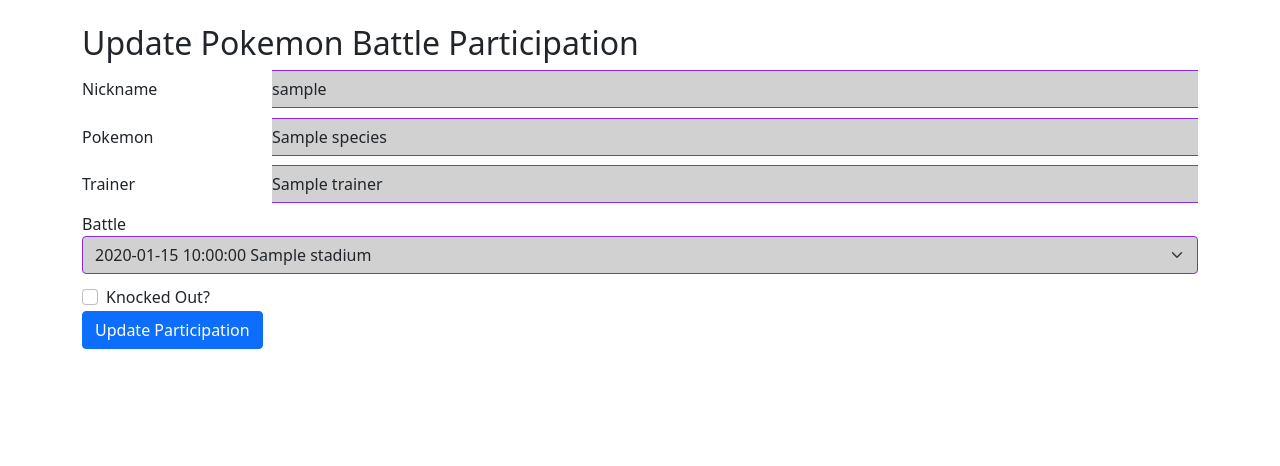
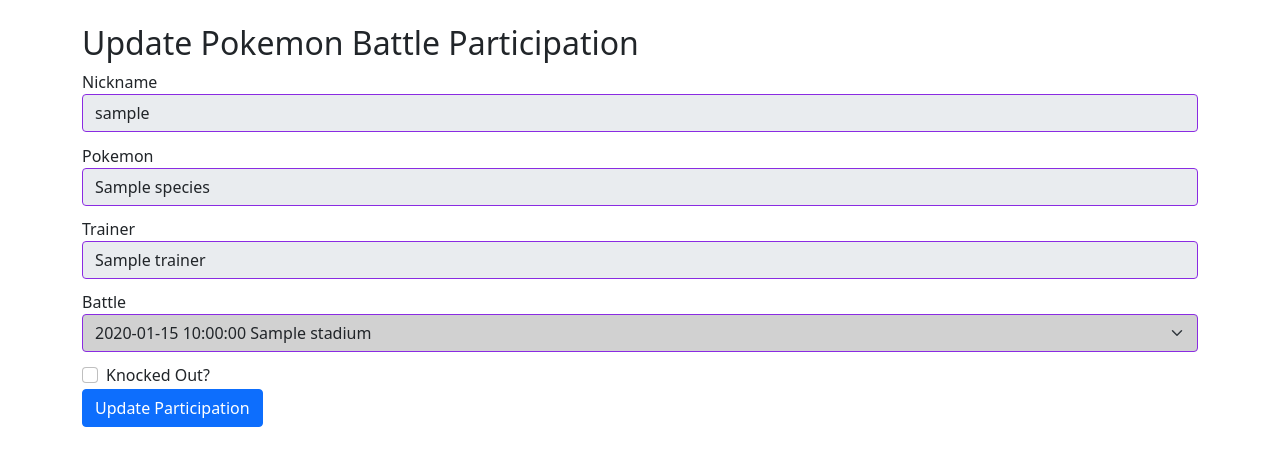
Before and after one commit to cliff-bielinski/cs340_project, a Flask app: template templates/forms/updatepokebattle.j2 in a window 1280 px wide. Shown: the part 56-522 px from the top of the page. Run offline with Flask 2, Linux system fonts and the light colour scheme; the template is opened without the code that fills it: most values are stand-ins (such as "Sample title", 1, 10 or a date in 2020); some libraries are stand-ins or nearby versions.

Commit message:
Fixed pokebattle input box

```diff
--- a/templates/forms/updatepokebattle.j2
+++ b/templates/forms/updatepokebattle.j2
@@ -3,23 +3,17 @@
 {% block content %}
   <h2>Update Pokemon Battle Participation</h2>
   <form action="/updatepokebattle/{{pokebattle['pokebattle_id']}}" method="post">
-    <div class="form-group row">
-      <label for="nickname" class="col-sm-2 col-form-label">Nickname</label>
-      <div class="col-sm-10">
-        <input type="text" readonly class="form-control-plaintext" id="nickname" name="nickname" value={{pokebattle['nickname']}}>
-      </div>
+    <div class="form-group">
+      <label for="nickname">Nickname</label>
+      <input type="text" readonly class="form-control" id="nickname" name="nickname" value={{pokebattle['nickname']}}>
     </div>
-    <div class="form-group row">
-      <label for="pokemon" class="col-sm-2 col-form-label">Pokemon</label>
-      <div class="col-sm-10">
-        <input type="text" readonly class="form-control-plaintext" id="pokemon" name="pokemon" value="{{pokebattle['species']}}">
-      </div>
+    <div class="form-group">
+      <label for="pokemon">Pokemon</label>
+      <input type="text" readonly class="form-control" id="pokemon" name="pokemon" value="{{pokebattle['species']}}">
     </div>
-    <div class="form-group row">
-      <label for="trainer" class="col-sm-2 col-form-label">Trainer</label>
-      <div class="col-sm-10">
-        <input type="text" readonly class="form-control-plaintext" id="trainer" name="trainer" value="{{pokebattle['trainer']}}">
-      </div>
+    <div class="form-group">
+      <label for="trainer">Trainer</label>
+      <input type="text" readonly class="form-control" id="trainer" name="trainer" value="{{pokebattle['trainer']}}">
     </div>
     <div class="form-group">
       <label for="battle">Battle</label>
```
Also changed, not shown: templates/forms/addpokebattle.j2 (+6 -12 lines).
